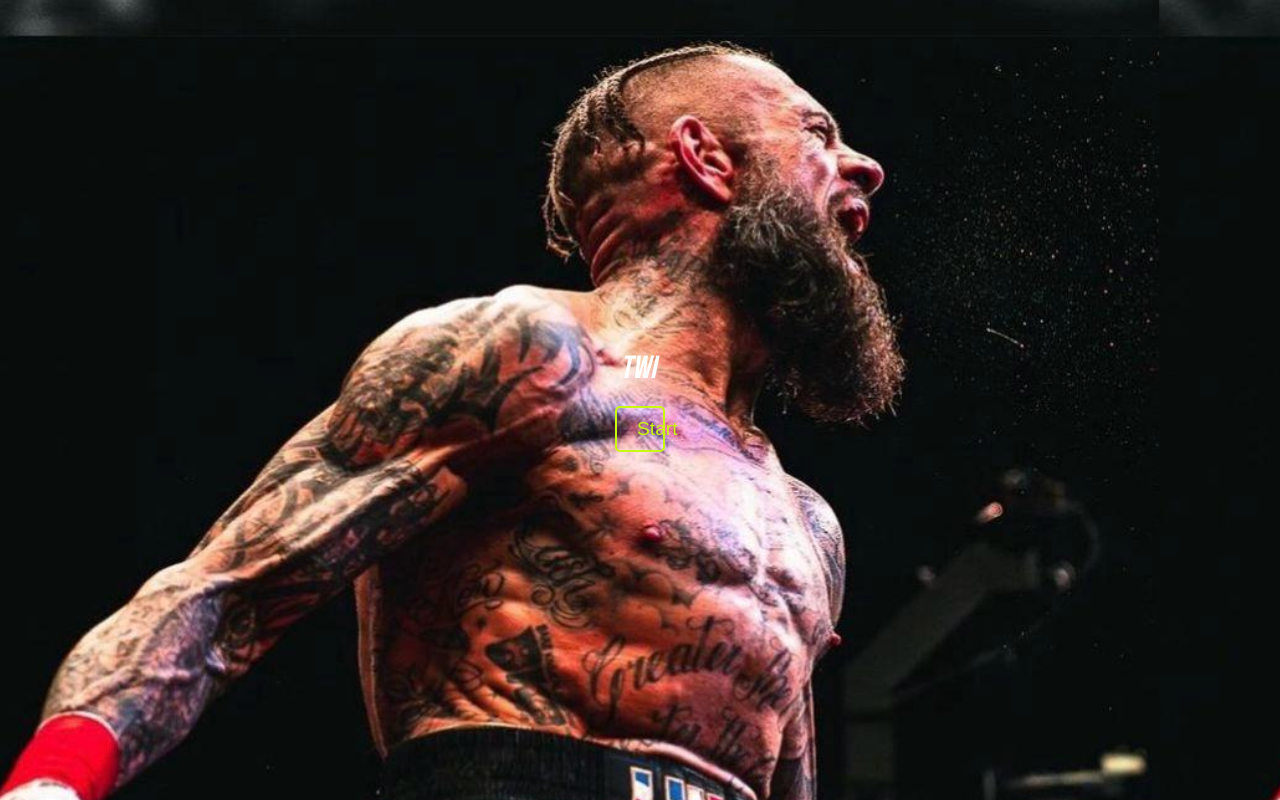
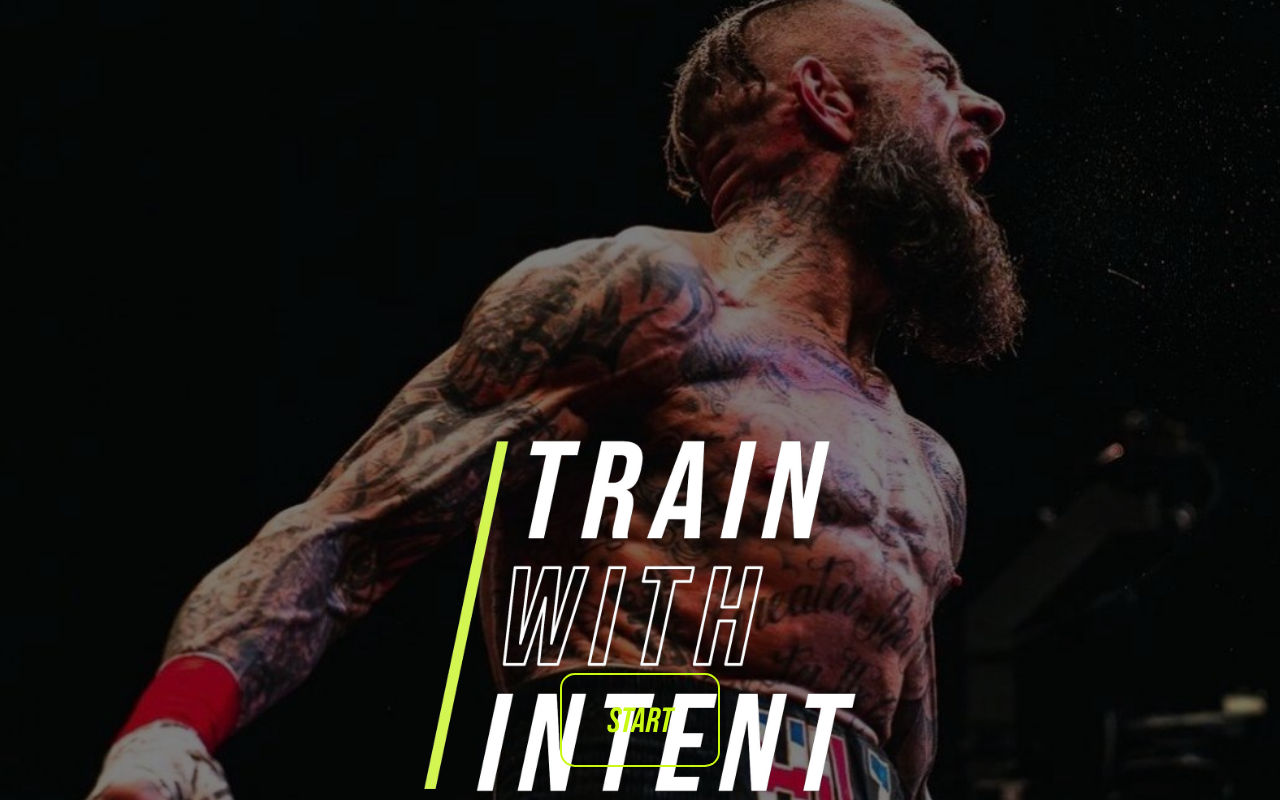
Before and after one commit to norrinRadd8/TWI_APP, a React (Create React App) app: page / in a window 1280 px wide. Built offline with nearby package versions, Linux system fonts and the light colour scheme.

Commit message:
Start page design completed

```diff
--- a/src/components/Start.js
+++ b/src/components/Start.js
@@ -1,14 +1,12 @@
 import React from 'react';
-
-import '../index'; // Import the CSS file
 
 const Start = () => {
   return (
-    <div className="start-container">
-      <h1 className="title">TWI</h1>
-      <button className="start-button" onClick={() => console.log('Start button clicked')}>
-        Start
-      </button>
+    <div className='start_container'>
+      <img src='./images/logo-stacked.png' alt='Logo' className='start_logo' />
+      <div className='start_button'>
+        <button className='start_button_inner'>START</button>
+      </div>
     </div>
   );
 };
--- a/src/index.css
+++ b/src/index.css
@@ -46,31 +46,62 @@
 
 /* START */
 
-.start-container {
+.start_container {
+  position: relative;
   background-image: url('../public/images/bg-1.jpg');
   background-size: cover;
-  background-position: -1401px 1%;
-  width: 100vw;
-  height: 100vh;
+  background-repeat: no-repeat;
+  background-position: center left 67%;
   display: flex;
   justify-content: center;
   align-items: center;
-  flex-direction: column;
+  height: 100vh;
 }
 
-.title {
-  color: #fff;
-  font-size: 2rem;
-  margin-bottom: 20px;
+.start_container::before {
+  content: '';
+  position: absolute;
+  top: 0;
+  left: 0;
+  width: 100%;
+  height: 100%;
+  background-color: rgba(0, 0, 0, 0.5);
 }
 
-.start-button {
-  width: 50px;
-  padding: 10px 20px;
-  font-size: 1.2rem;
+.start_logo {
+  position: absolute;
+  top: 25%; /* These to change on wider screens */
+  width: 65%;
+  z-index: 1;
+}
+
+.start_button {
+  display: flex;
+  justify-content: center;
+  align-items: center;
+  height: 100vh;
+  z-index: 1;
+  margin-top: 50%; /* These to change on wider screens */
+}
+
+.start_button_inner {
+  padding: 25px 45px;
+  font-size: 35px;
+  font-family: 'Bebas Neue Pro';
+  color: var(--green);
+  border: 2px solid var(--green);
+  border-radius: 15px;
   background-color: transparent;
-  border: 2px solid var(--green);
+  cursor: pointer;
+  transition: border-width 0.3s ease, opacity 0.3s ease, color 0.3s ease;
+}
+
+.start_button_inner:active {
+  border-width: 50px; /* Expand the border width on click */
+  opacity: 0; /* Fade out the border on click */
   color: var(--green);
-  border-radius: 5px;
-  cursor: pointer;
 }
+
+/* .start_button_inner:hover {
+  color: var(--white);
+} */
```
Also changed, not shown: public/images/logo-stacked.png (added).
